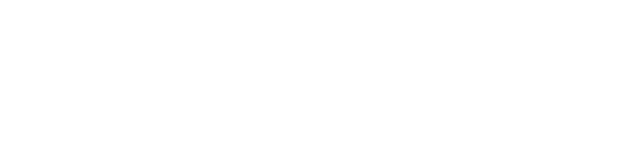
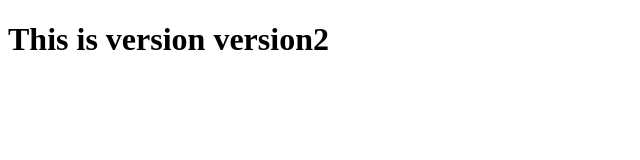
Before and after one commit to surajtripathi2023/myrepo, a plain HTML site: page index.html in a window 1280 px wide. Shown: the whole page, without its empty margins (0-640 px from the left). Drawn offline with Linux system fonts and the light colour scheme.

Commit message:
this is v2

```diff
--- a/index.html
+++ b/index.html
@@ -6,6 +6,6 @@
     <title>Document</title>
 </head>
 <body>
-
+     <h1> This is version version2</h1>
 </body>
 </html>
```
